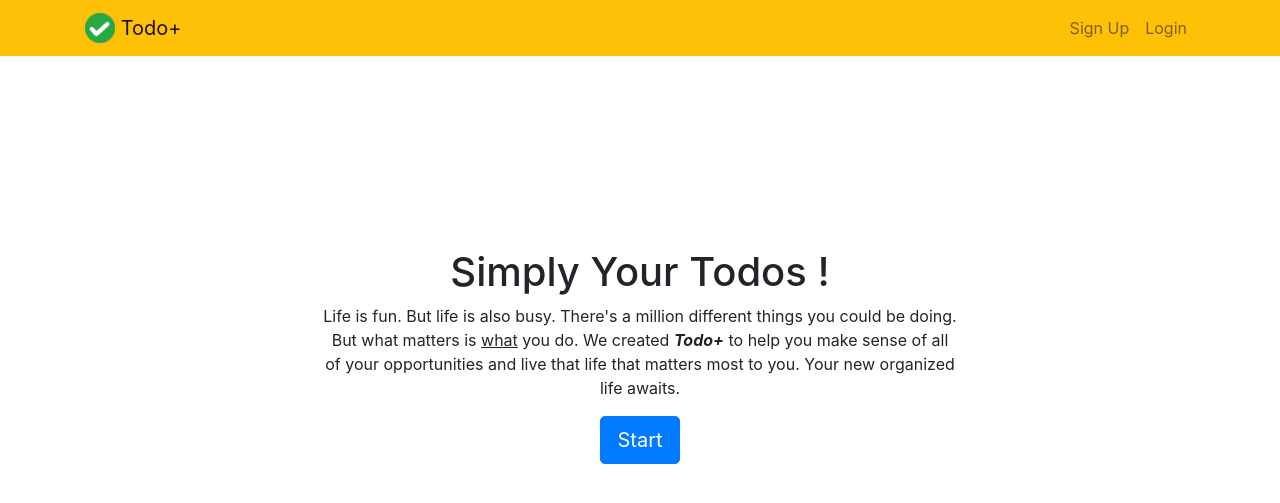
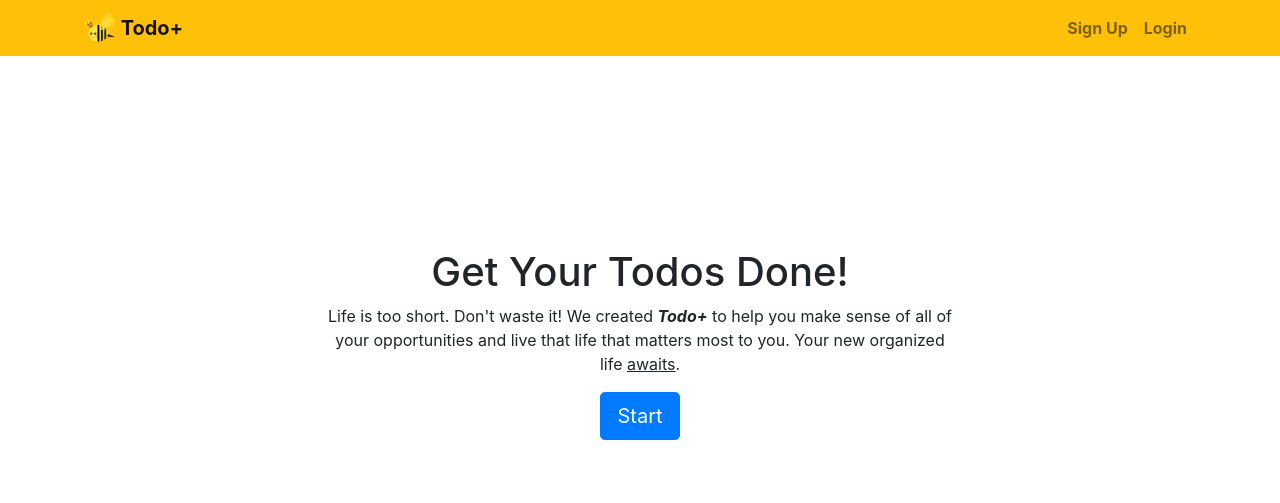
Before and after one commit to taberareru/todo-plus, a Django app: page / in a window 1280 px wide. Shown: the top 503 px of the page. Run offline with Django 3.2, Linux system fonts and the light colour scheme; some libraries are stand-ins or nearby versions.

Commit message:
Modified logo and homepage

```diff
--- a/todo/templates/todo/base.html
+++ b/todo/templates/todo/base.html
@@ -9,7 +9,7 @@
     <!-- Bootstrap CSS -->
     <link rel="stylesheet" href="https://stackpath.bootstrapcdn.com/bootstrap/4.4.1/css/bootstrap.min.css" integrity="sha384-Vkoo8x4CGsO3+Hhxv8T/Q5PaXtkKtu6ug5TOeNV6gBiFeWPGFN9MuhOf23Q9Ifjh" crossorigin="anonymous">
 
-    <link rel="icon" type="image/png"  href="{% static 'todo/logo.png' %}">
+    <link rel="icon" type="image/png"  href="{% static 'todo/logo2.png' %}">
     <title>Todo+</title>
 </head>
 <body>
@@ -18,8 +18,8 @@
 <nav class="navbar navbar-expand-md navbar-light bg-warning">
 <div class="container">
     <a class="navbar-brand" href="{% url 'home' %}">
-         <img src="{% static 'todo/logo.png' %}" width="30" height="30" class="d-inline-block align-top">
-        <span>Todo+</span>
+         <img src="{% static 'todo/logo2.png' %}" width="30" height="30" class="d-inline-block align-top">
+        <span><b>Todo+</b></span>
     </a>
     <button class="navbar-toggler" type="button" data-toggle="collapse" data-target="#navbarNav" aria-controls="navbarNav" aria-expanded="false" aria-label="Toggle navigation">
         <span class="navbar-toggler-icon"></span>
@@ -29,13 +29,13 @@
         <ul class="navbar-nav mr-auto">
 
                 <li class="nav-item {{ current }}">
-                    <a class="nav-link" href="{% url 'currenttodos' %}">Current</a>
+                    <b><a class="nav-link" href="{% url 'currenttodos' %}">Current</a></b>
                 </li>
                 <li class="nav-item {{ completed }}">
-                    <a class="nav-link" href="{% url 'completedtodos' %}">Completed</a>
+                    <b><a class="nav-link" href="{% url 'completedtodos' %}">Completed</a></b>
                 </li>
                 <li class="nav-item {{ create }}">
-                    <a class="nav-link" href="{% url 'createtodo' %}">Create</a>
+                    <b><a class="nav-link" href="{% url 'createtodo' %}">Create</a></b>
                 </li>
 
         </ul>
@@ -43,7 +43,7 @@
     <ul class="navbar-nav ml-auto">
             {% if user.is_authenticated %}
                 <li class="nav-item">
-                    <a href="#" onclick="$('#signOutBtn').click()" class="nav-link">Logout</a>
+                    <b><a href="#" onclick="$('#signOutBtn').click()" class="nav-link">Logout</a></b>
                     <form style='display: none;' method="POST" action="{% url 'logoutuser' %}">
                         {% csrf_token %}
                         <button id="signOutBtn" type="submit">Logout</button>
@@ -51,10 +51,10 @@
                 </li>
             {% else %}
                 <li class="nav-item">
-                    <a class="nav-link" href="{% url 'signupuser' %}">Sign Up</a>
+                    <b><a class="nav-link" href="{% url 'signupuser' %}">Sign Up</a></b>
                 </li>
                 <li class="nav-item">
-                    <a class="nav-link" href="{% url 'loginuser' %}">Login</a>
+                    <b><a class="nav-link" href="{% url 'loginuser' %}">Login</a></b>
                 </li>
             {% endif %}
         </ul>
--- a/todo/templates/todo/home.html
+++ b/todo/templates/todo/home.html
@@ -10,8 +10,8 @@
 <div class="row justify-content-center mt-5">
         <div class="col-md-7 text-center">
 
-                 <h1>Simply Your Todos !</h1>
-            <p>Life is fun. But life is also busy. There's a million different things you could be doing. But what matters is <u>what</u> you do. We created <b><i>Todo+</i></b> to help you make sense of all of your opportunities and live that life that matters most to you. Your new organized life awaits.</p>
+                 <h1>Get Your Todos Done!</h1>
+            <p>Life is too short. Don't waste it! We created <b><i>Todo+</i></b> to help you make sense of all of your opportunities and live that life that matters most to you. Your new organized life <u>awaits</u>.</p>
         <a role="button" class="btn btn-primary btn-lg" href="{% url 'signupuser' %}">Start</a>
         </div>
     </div>
```
Also changed, not shown: db.sqlite3, todo/static/todo/logo2.png (added).
